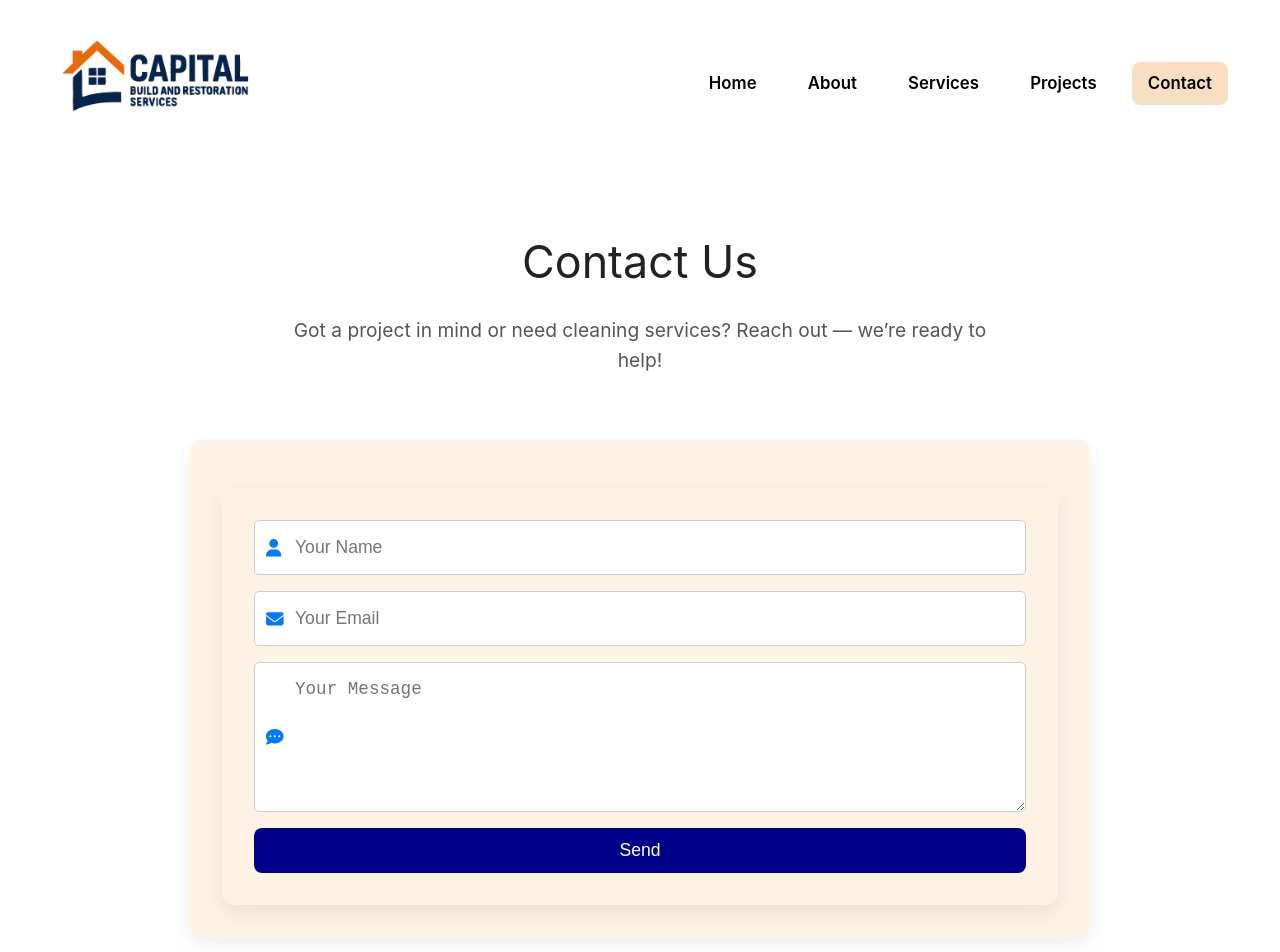
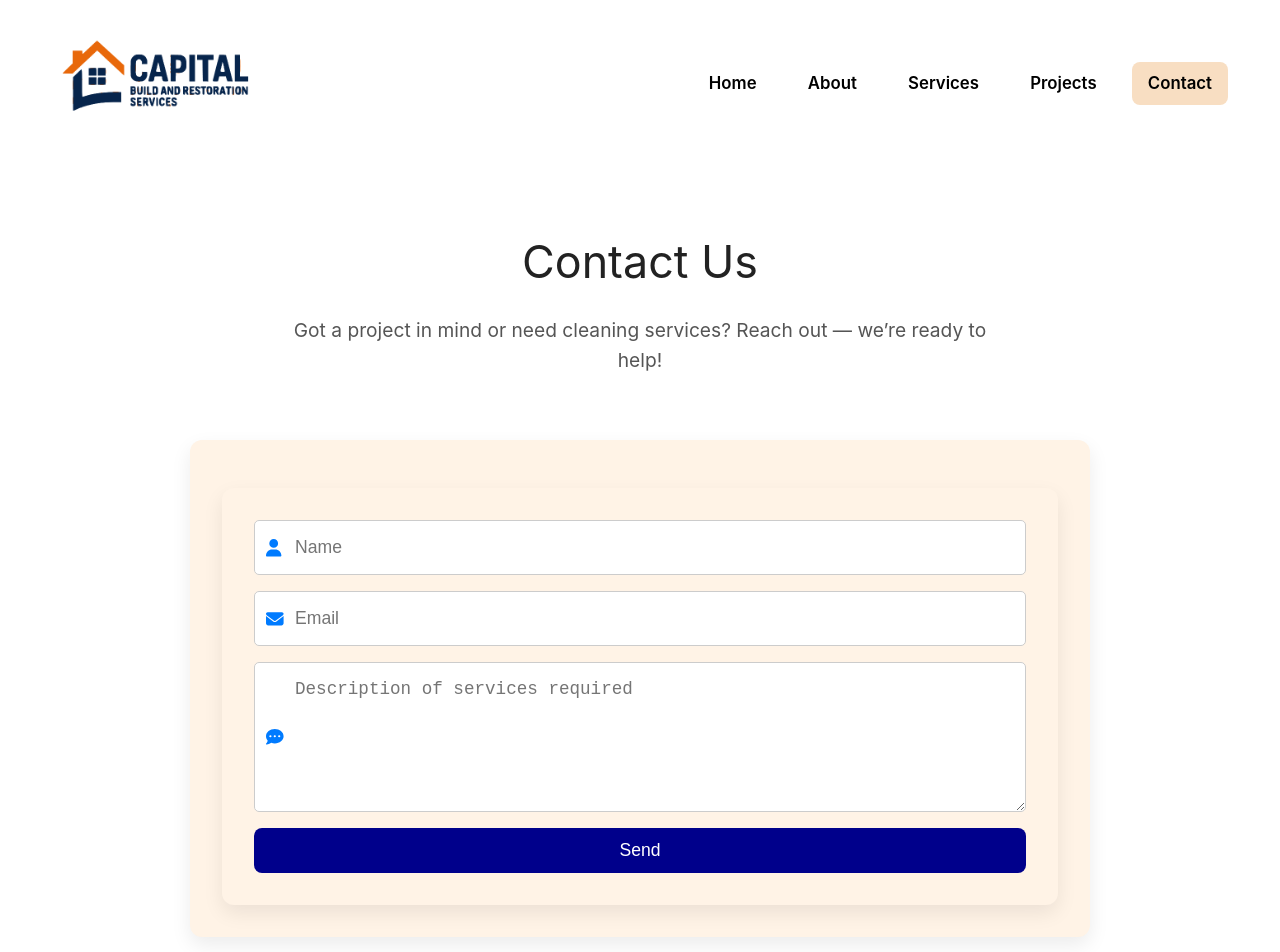
Before and after one commit to poppysomer/CapitalBuildandRestorationServices, a Vue app: page /contact in a window 1280 px wide. Shown: the top 952 px of the page. Built offline with nearby package versions, Linux system fonts and the light colour scheme.

Commit message:
Contact box edit 2

```diff
--- a/src/components/Contact.vue
+++ b/src/components/Contact.vue
@@ -81,17 +81,17 @@ library.add(
         <form @submit.prevent="sendEmail" class="contact-form">
           <div class="input-group">
             <font-awesome-icon icon="user" class="input-icon" />
-            <input v-model="form.name" type="text" name="user_name" placeholder="Your Name" required />
+            <input v-model="form.name" type="text" name="user_name" placeholder="Name" required />
           </div>
 
           <div class="input-group">
             <font-awesome-icon icon="envelope" class="input-icon" />
-            <input v-model="form.email" type="email" name="user_email" placeholder="Your Email" required />
+            <input v-model="form.email" type="email" name="user_email" placeholder="Email" required />
           </div>
 
           <div class="input-group">
             <font-awesome-icon icon="comment-dots" class="input-icon" />
-            <textarea v-model="form.message" name="message" placeholder="Your Message" required></textarea>
+            <textarea v-model="form.message" name="message" placeholder="Description of services required" required></textarea>
           </div>
 
           <button type="submit">Send</button>
```
